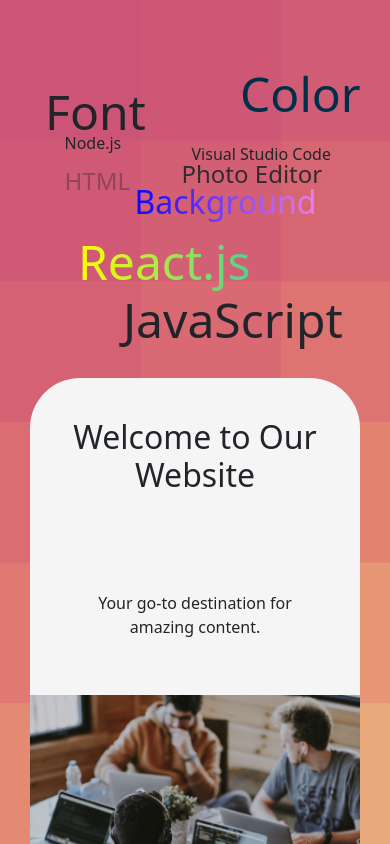
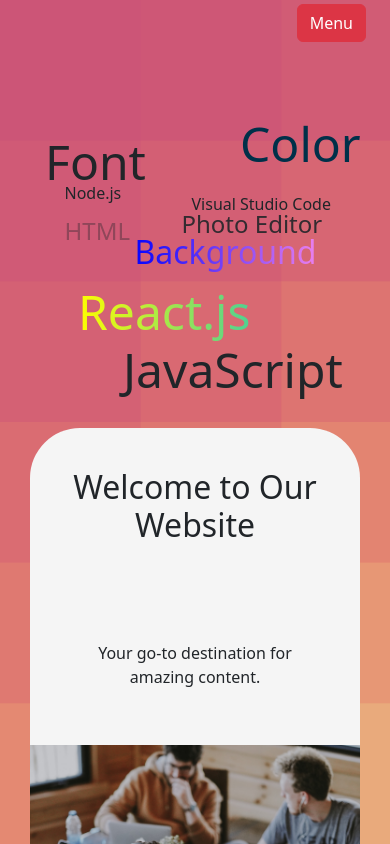
Before and after one commit to gines18/FrontEndHub, a React (Vite) app: page / in a window 390 px wide. Built offline with nearby package versions, Linux system fonts and the light colour scheme.

Commit message:
add navbar with button

```diff
--- a/src/App.jsx
+++ b/src/App.jsx
@@ -5,12 +5,12 @@ import CardContainer from "./components/CardsContainer";
 
 import Footer from "./components/Footer";
 import Buttons from "./components/Buttons";
-
+import Menu from "./components/Menu";
 
 function App() {
   return (
     <>
-
+      <Menu/>
       <Welcome/>
       <Hero />
       <Buttons />
--- a/src/components/Buttons.jsx
+++ b/src/components/Buttons.jsx
@@ -52,6 +52,7 @@ const buttons = [
 export default function Buttons() {
   return (
     <>
+
         <div id="button-container">
       {buttons.map((button, index) => (
 
--- /dev/null
+++ b/src/components/Menu.jsx
@@ -0,0 +1,24 @@
+import React from 'react'
+import 'bootstrap/dist/css/bootstrap.min.css';
+
+
+
+function Menu() {
+
+  function scrollToComponent() {
+    const targetComponent = document.getElementById("button-container");
+    if (targetComponent) {
+      targetComponent.scrollIntoView({ behavior: "smooth" });
+    }
+  }
+
+
+  return (
+    <nav className='container-fluid fixed-top d-flex justify-content-end mt-1 mb-4 pe-4'>
+       <button onClick={scrollToComponent} type="button" class="btn btn-danger">Menu</button>
+       </nav>
+
+  )
+}
+
+export default Menu
--- a/src/components/Styles.css
+++ b/src/components/Styles.css
@@ -24,7 +24,9 @@ body {
   flex-direction: row;
   align-items: center;
   flex-wrap: wrap;
-  padding: 30px;
+  padding: 60px;
+  position: relative;
+  top: 30px;
 }
 
 #button-category {
@@ -46,7 +48,7 @@ body {
 
 @media (max-width: 390px) {
   #button-container {
-    padding: 12px;
+    padding-top: 60px;
     margin-top: 30px;
     font-size: 90%;
   }
@@ -104,6 +106,7 @@ body {
   background-color: #f5f5f5;
   margin: 120px 30px 30px;
   border-radius: 50px;
+
 }
 
 .welcome {
@@ -134,6 +137,8 @@ body {
     flex-direction: column;
     height: 100%;
     margin: 30px;
+    position: relative;
+    top: 50px;
   }
   .welcome,
   .image {
@@ -212,6 +217,7 @@ body {
 #welcome-container {
   width: 100%;
   position: relative;
+  top: 50px;
 }
 
 #welcome-text {
```
